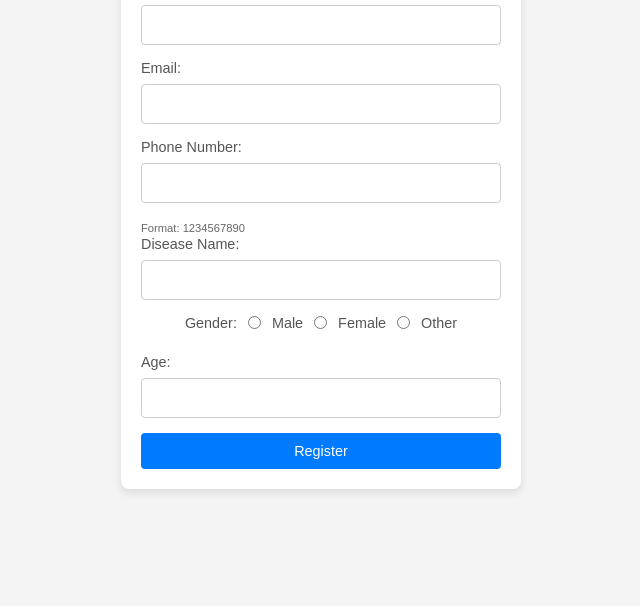
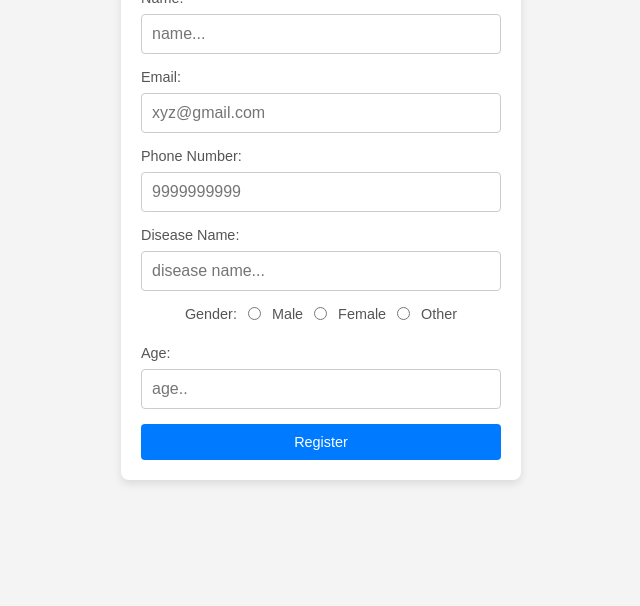
Before and after one commit to Roney1016/OPD_Hospital, a plain HTML site: page form.html in a window 1280 px wide. Shown: the part 194-800 px from the top of the page, without its empty margins (319-959 px from the left). Drawn offline with Linux system fonts and the light colour scheme.

Commit message:
little change

```diff
--- a/form.html
+++ b/form.html
@@ -14,20 +14,20 @@
         <form action="/submit_registration" method="POST">
             <!-- Name Field -->
             <label for="name">Name:</label>
-            <input type="text" id="name" name="name" required>
+            <input type="text" id="name" name="name" required placeholder="name...">
 
             <!-- Email Field -->
             <label for="email">Email:</label>
-            <input type="email" id="email" name="email" required>
+            <input type="email" id="email" name="email" required placeholder="xyz@gmail.com">
 
             <!-- Phone Number Field -->
             <label for="phone">Phone Number:</label>
-            <input type="tel" id="phone" name="phone" pattern="[0-9]{10}" required>
-            <small>Format: 1234567890</small>
+            <input type="tel" id="phone" name="phone" pattern="[0-9]{10}" required placeholder="9999999999">
+            <!-- <small>Format: 1234567890</small> -->
 
             <!-- Disease Name Field -->
             <label for="disease">Disease Name:</label>
-            <input type="text" id="disease" name="disease" required>
+            <input type="text" id="disease" name="disease" required placeholder="disease name...">
 
             <!-- Gender Field -->
             <div class="gender-group">
@@ -42,7 +42,7 @@
 
             <!-- Age Field -->
             <label for="age">Age:</label>
-            <input type="number" id="age" name="age" min="0" required>
+            <input type="number" id="age" name="age" min="0" required placeholder="age..">
 
             <!-- Submit Button -->
             <input type="submit" value="Register">
```
